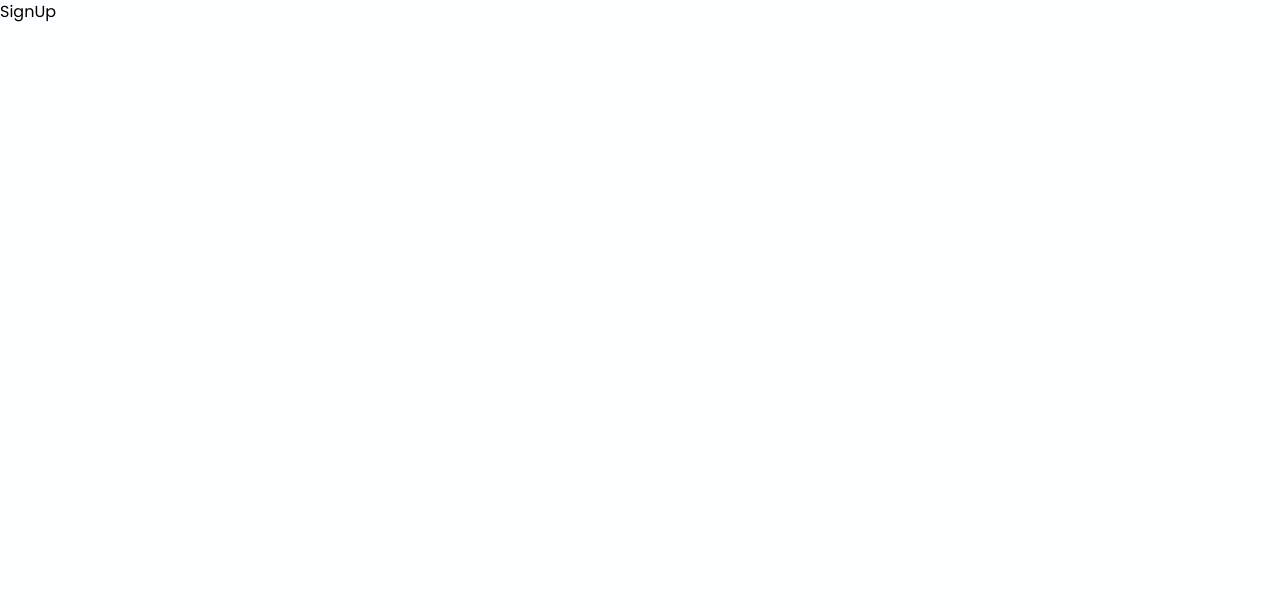
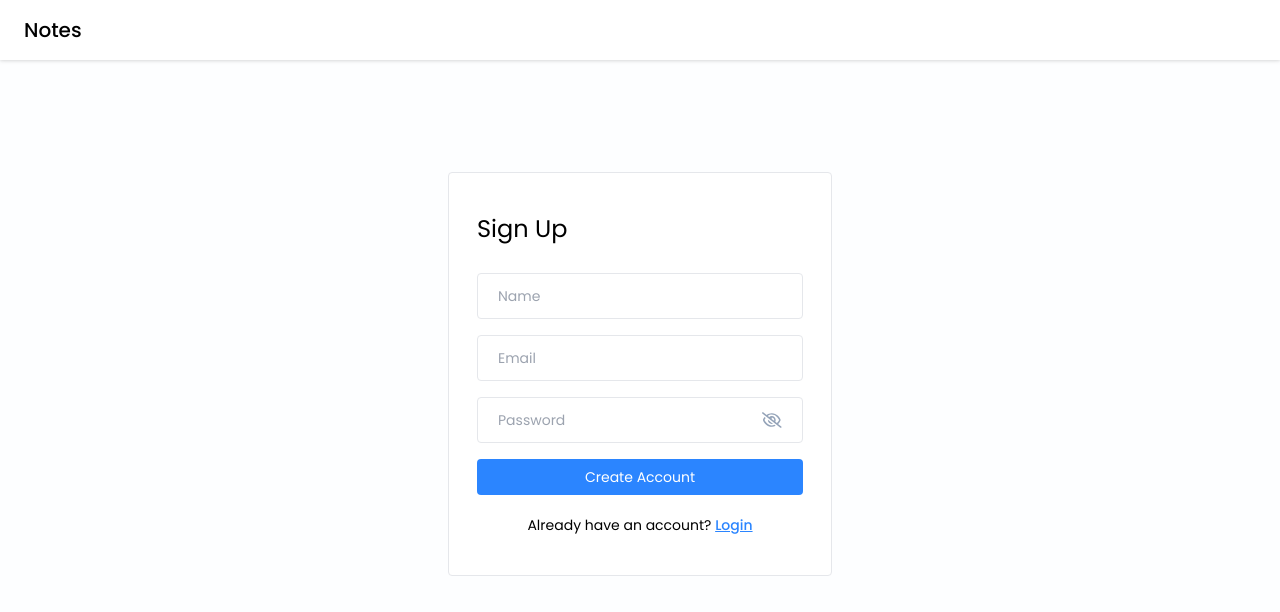
Before and after one commit to alisina97/NotesApp-MERN, a React (Vite) app in the folder frontend/notes-app/: page /signup in a window 1280 px wide. Shown: the top 612 px of the page. Built offline with nearby package versions, Linux system fonts and the light colour scheme.

Commit message:
FIX : if password field being empty, field error NOT showing

```diff
--- a/frontend/notes-app/src/components/Input/PasswordInput.jsx
+++ b/frontend/notes-app/src/components/Input/PasswordInput.jsx
@@ -1,9 +1,37 @@
-import React from 'react'
+import React, { useState } from 'react'
+import { FaRegEye, FaRegEyeSlash } from 'react-icons/fa6';
 
-function PasswordInput() {
-  return (
-    <div>PasswordInput</div>
-  )
+function PasswordInput({value, onChange, placeholder}) {
+    const [isShowPassword, setIsShowPassword] = useState(false);
+
+    const toggleShowPassword = () => {
+       setIsShowPassword(!isShowPassword);
+    }
+
+    return (
+        <div className='flex items-center bg-transparent border-[1.5px] px-5 rounded mb-3'>
+            <input
+                value={value}
+                onChange={onChange}
+                type={isShowPassword ? "text" : "password"}
+                placeholder={placeholder || "Password"}
+                className='w-full text-sm bg-transparent py-3 mr-3 rounded outline-none'
+            />
+
+            {isShowPassword ?
+                <FaRegEye
+                    size={22}
+                    className='text-primary cursor-pointer'
+                    onClick={toggleShowPassword}
+                /> :
+                <FaRegEyeSlash
+                    size={22}
+                    className='text-slate-400 cursor-pointer'
+                    onClick={toggleShowPassword}
+                />
+            }
+        </div>
+    )
 }
 
-export default PasswordInput
+export default PasswordInput;
--- a/frontend/notes-app/src/pages/Login/Login.jsx
+++ b/frontend/notes-app/src/pages/Login/Login.jsx
@@ -1,18 +1,50 @@
-import React from 'react'
+import React, { useState } from 'react'
 import Navbar from '../../components/Navbar/Navbar'
 import { Link } from 'react-router-dom'
+import PasswordInput from '../../components/Input/PasswordInput'
+import { validateEmail } from '../../utils/helper';
 
 function Login() {
+
+  const [email, setEmail] = useState("");
+  const [password, setPassword] = useState("");
+
+  const [error, setError] = useState(null);
+
+  const handleLogin = async (e) => {
+    e.preventDefault();
+
+    if (!validateEmail(email)) {
+      setError("Please enter a valid email address.")
+      return;
+    }
+
+    if (!password) {
+      setError("Please enter the password.")
+      return;
+    }
+
+    setError("");
+
+    //Login API Call
+
+  }
+
   return (
     <>
     <Navbar />
 
     <div className='flex items-center justify-center mt-28'>
       <div className='w-96 border rounded bg-white px-7 py-10'>
-        <form onSubmit={() => {}}>
+        <form onSubmit={handleLogin}>
           <h4 className='text-2xl mb-7'>Login</h4>
 
-          <input type='text' placeholder='Email' className='input-box' />
+          <input type='text' placeholder='Email' className='input-box' value={email} onChange={(e) => setEmail(e.target.value)} />
+          <PasswordInput
+            value={password}
+            onChange={(e) => setPassword(e.target.value)}/>
+
+          {error && <p className='text-red-500 text xs pb-1'>{error}</p> }
           <button type='submit' className='btn-primary'>Login</button>
 
           <p className='text-sm text-center mt-4'>
--- a/frontend/notes-app/src/pages/SignUp/SignUp.jsx
+++ b/frontend/notes-app/src/pages/SignUp/SignUp.jsx
@@ -1,8 +1,68 @@
-import React from 'react'
+import React, { useState } from 'react'
+import Navbar from '../../components/Navbar/Navbar';
+import PasswordInput from '../../components/Input/PasswordInput';
+import { Link } from 'react-router-dom';
+import { validateEmail } from '../../utils/helper';
 
 function SignUp() {
+
+  const [email, setEmail] = useState("");
+  const [name, setName] = useState("");
+  const [password, setPassword] = useState("");
+
+  const [error, setError] = useState(null);
+
+
+  const handleSignUp = async (e) => {
+    e.preventDefault();
+
+    if (!name & !email & !password) {
+      setError("Please fill in the form.")
+      return;
+    }
+
+    if (!name) {
+      setError("Please enter your name.")
+      return;
+    }
+
+    if (!validateEmail(email)) {
+      setError("Please enter a valid email address.")
+      return;
+    }
+
+    if (!password) {
+      setError("Please enter the password.")
+      return;
+    }
+
+    setError("");
+
+    //Sign up API Call
+  }
   return (
-    <div>SignUp</div>
+    <>
+    <Navbar/>
+    <div className='flex items-center justify-center mt-28'>
+      <div className='w-96 border rounded bg-white px-7 py-10'>
+        <form onSubmit={handleSignUp}>
+          <h4 className='text-2xl mb-7'>Sign Up</h4>
+
+          <input type='text' placeholder='Name' className='input-box' value={name} onChange={(e) => setName(e.target.value)} />
+          <input type='text' placeholder='Email' className='input-box' value={email} onChange={(e) => setEmail(e.target.value)} />
+          <PasswordInput
+            value={password}
+            onChange={(e) => setPassword(e.target.value)}/>
+          {error && <p className='text-red-500 text xs pb-1'>{error}</p> }
+          <button type='submit' className='btn-primary'>Create Account</button>
+          <p className='text-sm text-center mt-4'>
+            Already have an account? {" "}
+            <Link to={"/login"} className='font-medium text-primary underline'>Login</Link>
+          </p>
+        </form>
+      </div>
+    </div>
+    </>
   )
 }
 
--- /dev/null
+++ b/frontend/notes-app/src/utils/helper.js
@@ -0,0 +1,4 @@
+export const validateEmail = (email) => {
+    const regex = /^[^\s@]+@[^\s@]+\.[^\s@]+$/;
+    return regex.test(email);
+};
```
